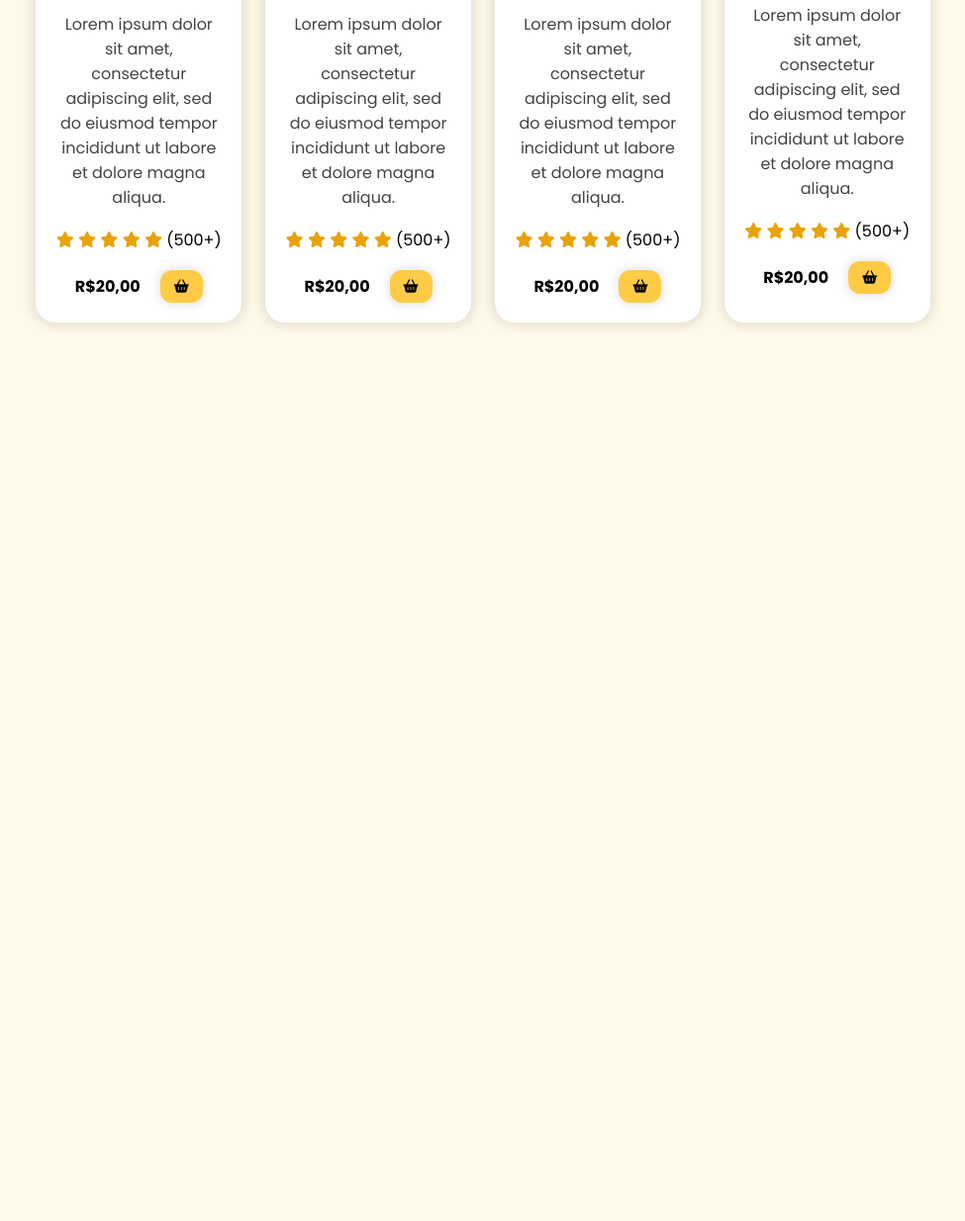
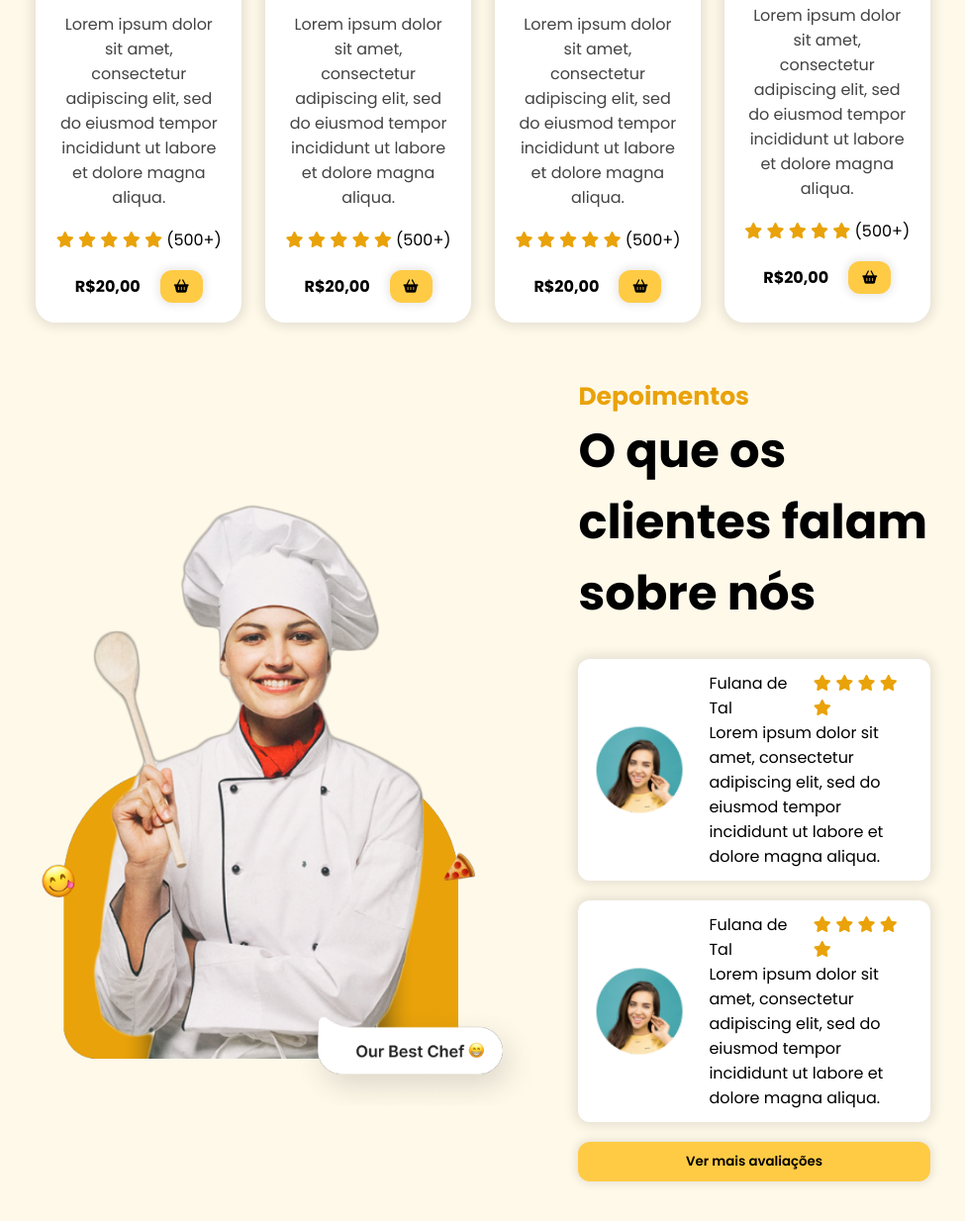
Before and after one commit to leohean/restaurant-page, a plain HTML site: page index.html in a window 1280 px wide. Shown: the part 1303-2537 px from the top of the page at 99% size, without its empty margins (152-1127 px from the left). Before the commit the page ends 1685 px from the top, so only its background shows below. Drawn offline with nearby package versions, Linux system fonts and the light colour scheme.

Commit message:
Foi desenvolvida uma nova área de avaliações para o restaurante

```diff
--- a/index.html
+++ b/index.html
@@ -8,6 +8,7 @@
     <link rel="stylesheet" href="src/styles/header.css">
     <link rel="stylesheet" href="src/styles/home.css">
     <link rel="stylesheet" href="src/styles/menu.css">
+    <link rel="stylesheet" href="src/styles/testimonials.css">
 
     <script src="https://cdnjs.cloudflare.com/ajax/libs/jquery/3.7.1/jquery.min.js" integrity="sha512-v2CJ7UaYy4JwqLDIrZUI/4hqeoQieOmAZNXBeQyjo21dadnwR+8ZaIJVT8EE2iyI61OV8e6M8PP2/4hpQINQ/g==" crossorigin="anonymous" referrerpolicy="no-referrer"></script>
     <title>Restaurant Page</title>
@@ -235,6 +236,67 @@
                 </div>
              </div>
         </section>
+
+        <section id="testimonials">
+            <img src="src/images/chef.png" id="testimonial_chef" alt="">
+
+            <div id="testimonials_content">
+                <h2 class="section-title">
+                    Depoimentos
+                </h2>
+
+                <h3 class="section-subtitle">
+                    O que os clientes falam sobre nós
+                </h3>
+
+                <div id="feedbacks">
+                    <div class="feedback">
+                        <img src="src/images/avatar.png" class="feedback-avatar" alt="">
+
+                        <div class="feedback-content">
+                            <p>
+                                Fulana de Tal
+                                <span>
+                                    <i class="fa-solid fa-star"></i>
+                                    <i class="fa-solid fa-star"></i>
+                                    <i class="fa-solid fa-star"></i>
+                                    <i class="fa-solid fa-star"></i>
+                                    <i class="fa-solid fa-star"></i>
+                                </span>
+                            </p>
+                            <p>
+                                Lorem ipsum dolor sit amet, consectetur adipiscing elit, sed do eiusmod tempor incididunt ut labore et dolore magna aliqua.
+                            </p>
+                        </div>
+                    </div>
+
+                    <div class="feedback">
+                        <img src="src/images/avatar.png" class="feedback-avatar" alt="">
+
+                        <div class="feedback-content">
+                            <p>
+                                Fulana de Tal
+                                <span>
+                                    <i class="fa-solid fa-star"></i>
+                                    <i class="fa-solid fa-star"></i>
+                                    <i class="fa-solid fa-star"></i>
+                                    <i class="fa-solid fa-star"></i>
+                                    <i class="fa-solid fa-star"></i>
+                                </span>
+                            </p>
+                            <p>
+                                Lorem ipsum dolor sit amet, consectetur adipiscing elit, sed do eiusmod tempor incididunt ut labore et dolore magna aliqua.
+                            </p>
+                        </div>
+                    </div>
+
+                    <button class="btn-default">
+                        Ver mais avaliações
+                    </button>
+                </div>
+            </div>
+
+        </section>
     </main>
 
     <script src="src/javascript/script.js"></script>
--- /dev/null
+++ b/src/styles/testimonials.css
@@ -0,0 +1,90 @@
+#testimonials{
+    min-height: calc(100vh -91px);
+    display: flex;
+    align-items: center;
+    justify-content: center;
+    gap: 48px;
+}
+
+#testimonial_chef{
+    width: 500px;
+    height: auto;
+}
+
+#testimonials .section-subtitle{
+    font-size: 3rem;
+}
+
+#testimonial_content{
+    width: 50%;
+}
+
+#feedbacks{
+    display: flex;
+    flex-direction: column;
+    gap: 20px;
+    margin-bottom: 40px;
+    margin-top: 30px;
+}
+
+.feedback{
+    display: flex;
+    align-items: center;
+    gap: 20px;
+    background-color: #fff;
+    padding: 12px;
+    border-radius: 12px;
+    box-shadow: 0px 0px 12px 4px rgba(0, 0, 0, 0.1);
+}
+
+.feedback-avatar{
+    width: 100px;
+    height: 100px;
+    border-radius: 100%;
+    object-fit: cover;
+}
+
+.feedback-content p{
+    display: flex;
+    justify-content: space-between;
+}
+
+.feedback-content p span{
+    color: #e9a209;
+}
+
+@media screen and (max-width: 1170px){
+    #testimonials{
+        flex-direction: column;
+    }
+
+    #testimonials .section-subtitle{
+        text-align: center;
+        font-size: 2.5rem;
+    }
+
+    #testimonial_chef{
+        display: none;
+    }
+
+    #testimonials_content{
+        width: 70%;
+        display: flex;
+        flex-direction: column;
+        align-items: center;
+    }
+}
+
+@media screen and (max-width: 600px){
+    #testimonials .section-subtitle{
+        font-size: 2rem;
+    }
+
+    #testimonials_content{
+        width: 100%;
+    }
+
+    .feedback{
+        flex-direction: column;
+    }
+}
```
Also changed, not shown: src/images/avatar.png (added), src/images/chef.png (added).
